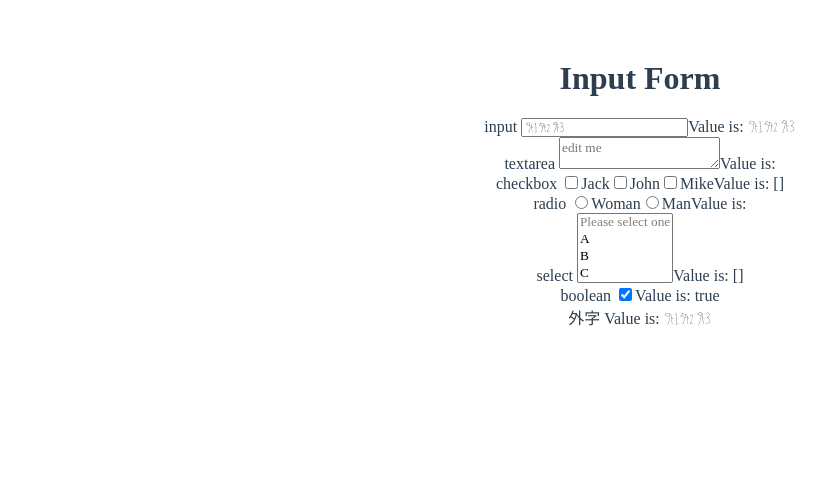
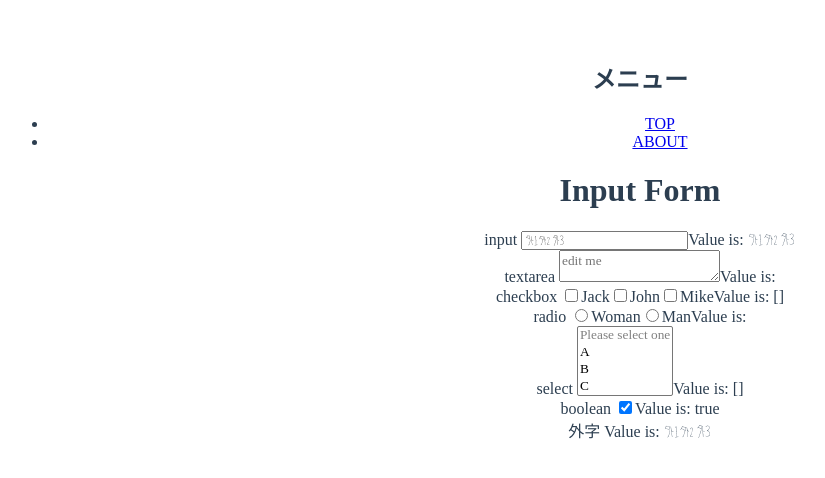
Before and after one commit to shinoburc/VuePlayground, a Vue app: page / in a window 1280 px wide. Shown: the top 478 px of the page, without its empty margins (0-825 px from the left). Built offline with nearby package versions, Linux system fonts and the light colour scheme.

Commit message:
add Application Header component.

```diff
--- a/src/App.vue
+++ b/src/App.vue
@@ -1,14 +1,17 @@
 <template>
+  <ApplicationHeader/>
   <InputForm/>
 </template>
 
 <script lang="ts">
 import { defineComponent } from 'vue';
 import InputForm from './components/InputForm.vue';
+import ApplicationHeader from './components/ApplicationHeader.vue';
 
 export default defineComponent({
   name: 'App',
   components: {
+    ApplicationHeader,
     InputForm
   }
 });
--- /dev/null
+++ b/src/components/ApplicationHeader.vue
@@ -0,0 +1,26 @@
+<template>
+  <header>
+    <nav>
+      <h2>メニュー</h2>
+      <ul>
+        <li><a href=”#”>TOP</a></li>
+        <li><a href=”#”>ABOUT</a></li>
+      </ul>
+    </nav>
+  </header>
+</template>
+
+<script lang="ts">
+import { defineComponent } from 'vue';
+
+export default defineComponent({
+  name: 'ApplicationHeader',
+  data() {
+    return { }
+  },
+});
+</script>
+
+<!-- Add "scoped" attribute to limit CSS to this component only -->
+<style scoped>
+</style>
```
